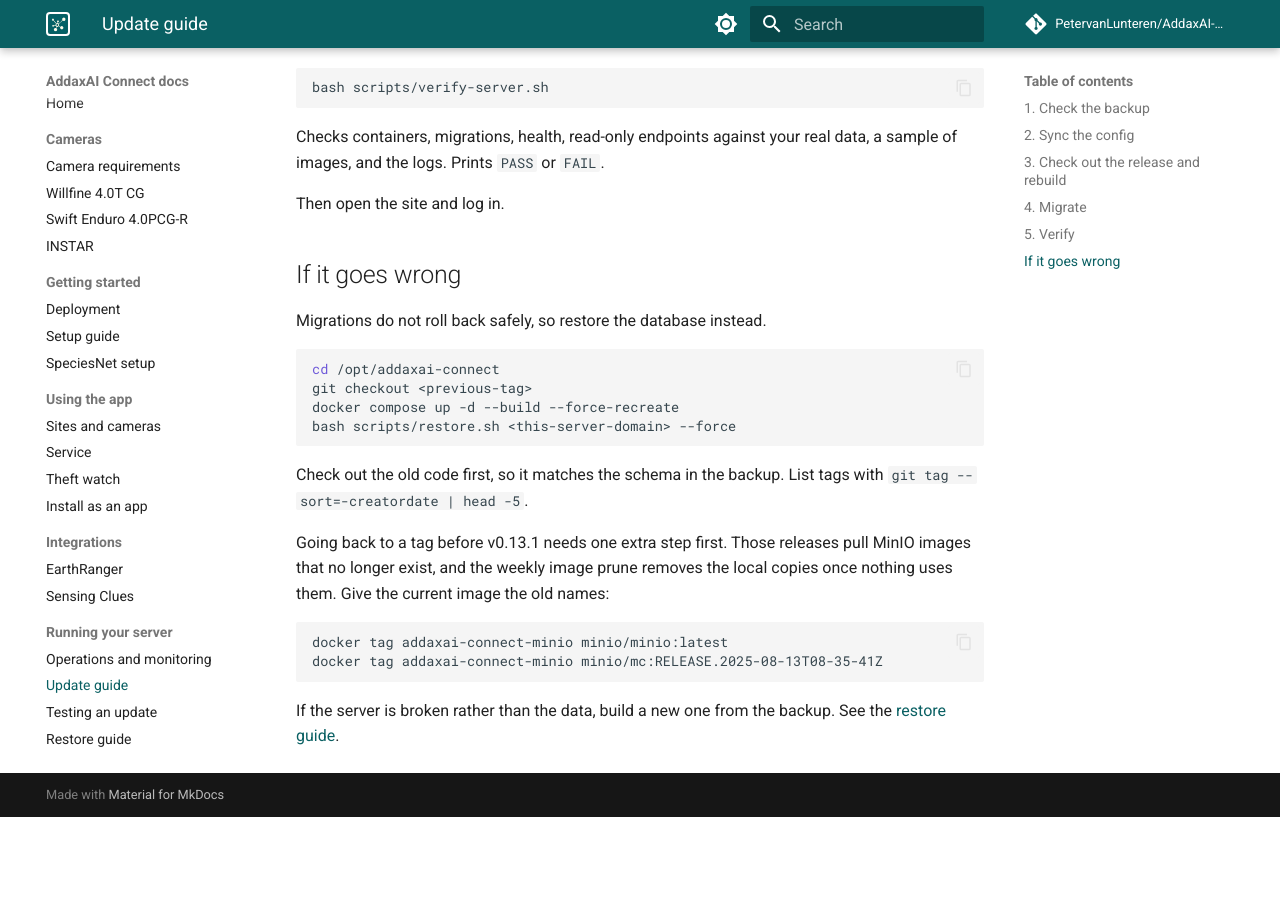
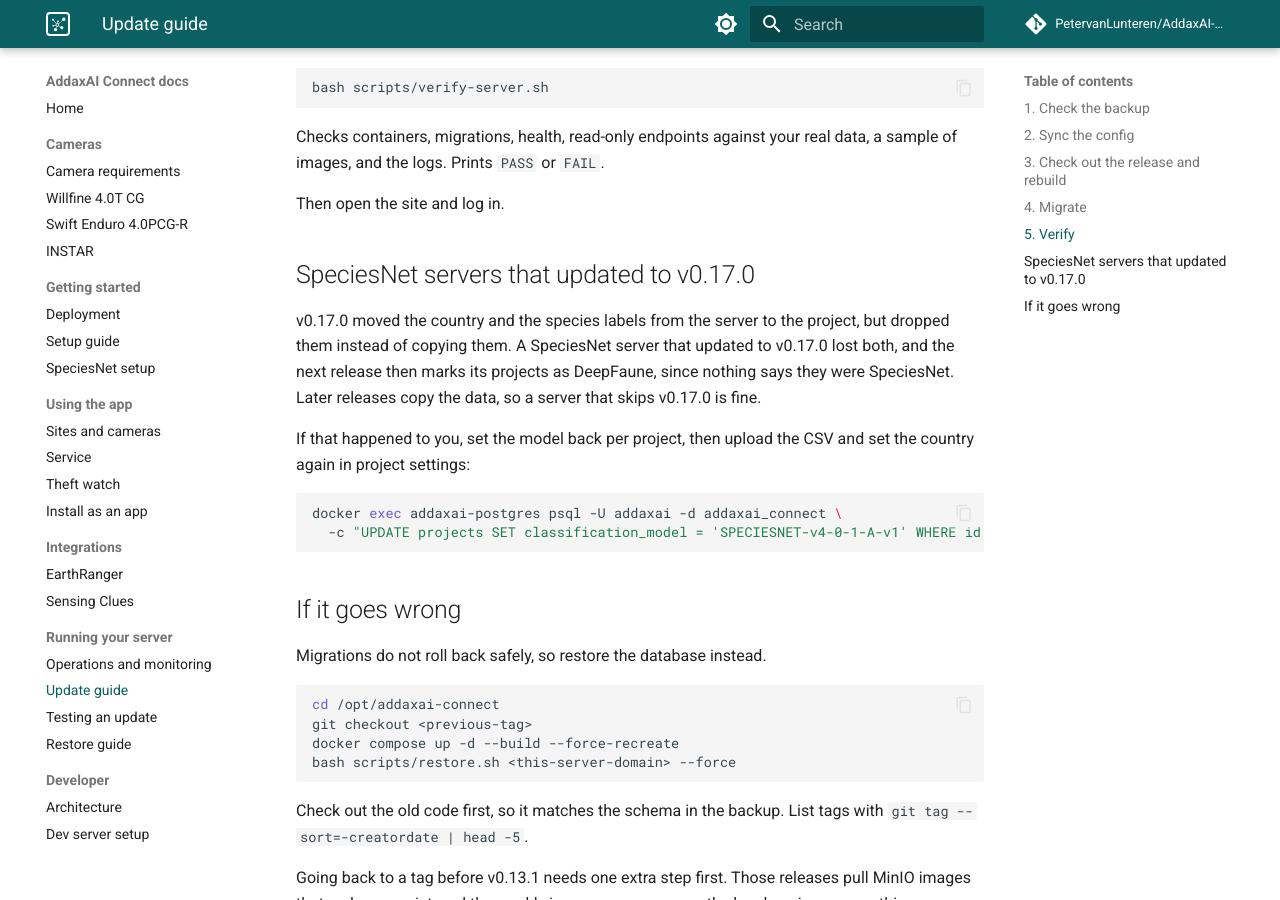
Before and after one commit to PetervanLunteren/AddaxAI-Connect, an MkDocs documentation site: the page built from docs/update-guide.md, in a window 1280 px wide and 900 px high, scrolled down 1430 px. Built offline with MkDocs 1.6.1 and Material for MkDocs 9.7.7, drawn with Linux system fonts in a browser that asks for light colours; comment, search, counter and statistics services are not loaded; before the commit the page ends 2247 px from its top, so only the background shows below that.

Commit message:
Keep the SpeciesNet country and labels when they move to the project
The v0.17.0 migrations dropped the server-wide SpeciesNet country and
deleted the taxonomy rows, assuming no server ran SpeciesNet. Servers
run by others do. Every project now gets the server's country and its
own copy of the label list, so the model backfill that follows marks
them as SpeciesNet. The update guide has the one-line repair for a
server that already ran v0.17.0.

````diff
--- a/docs/update-guide.md
+++ b/docs/update-guide.md
@@ -72,6 +72,22 @@
 
 Then open the site and log in.
 
+## SpeciesNet servers that updated to v0.17.0
+
+v0.17.0 moved the country and the species labels from the server to the
+project, but dropped them instead of copying them. A SpeciesNet server that
+updated to v0.17.0 lost both, and the next release then marks its projects as
+DeepFaune, since nothing says they were SpeciesNet. Later releases copy the
+data, so a server that skips v0.17.0 is fine.
+
+If that happened to you, set the model back per project, then upload the CSV
+and set the country again in project settings:
+
+```bash
+docker exec addaxai-postgres psql -U addaxai -d addaxai_connect \
+  -c "UPDATE projects SET classification_model = 'SPECIESNET-v4-0-1-A-v1' WHERE id = <project id>"
+```
+
 ## If it goes wrong
 
 Migrations do not roll back safely, so restore the database instead.
````
Also changed, not shown: 2 other files.
